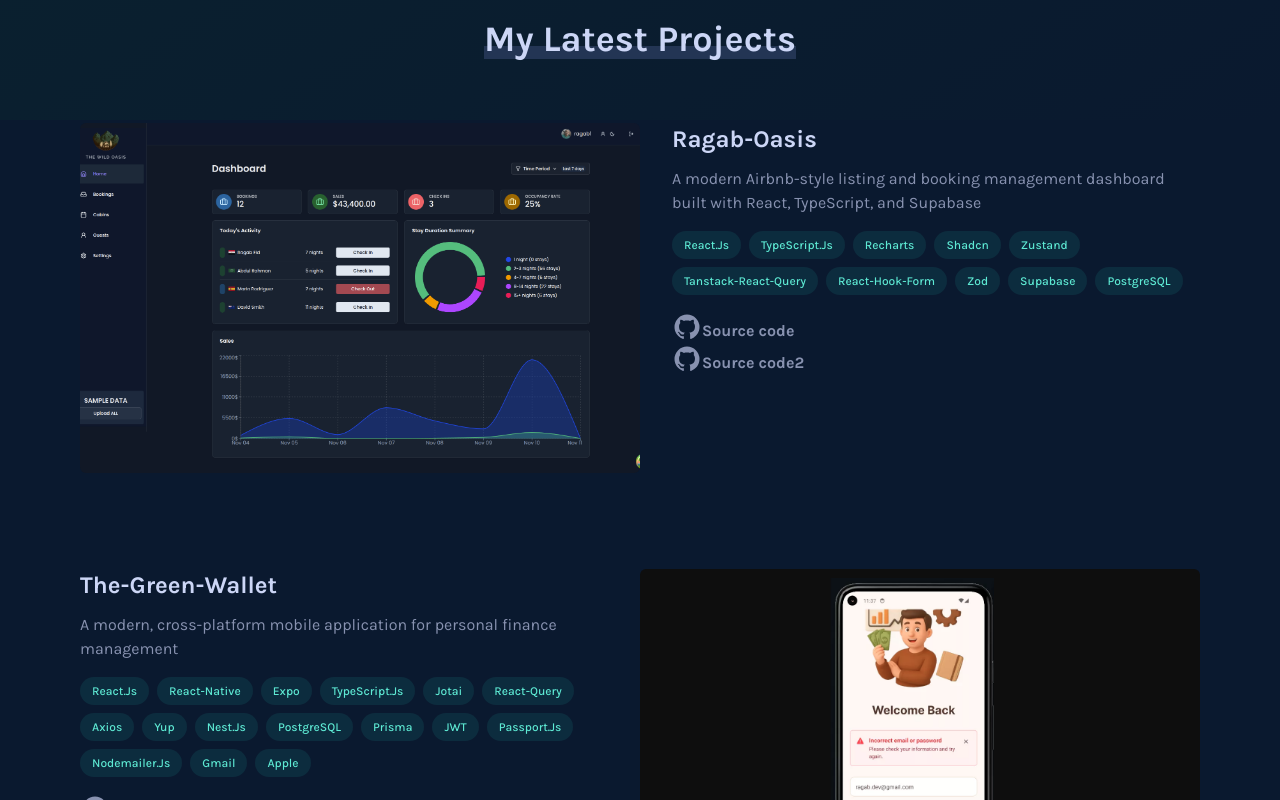
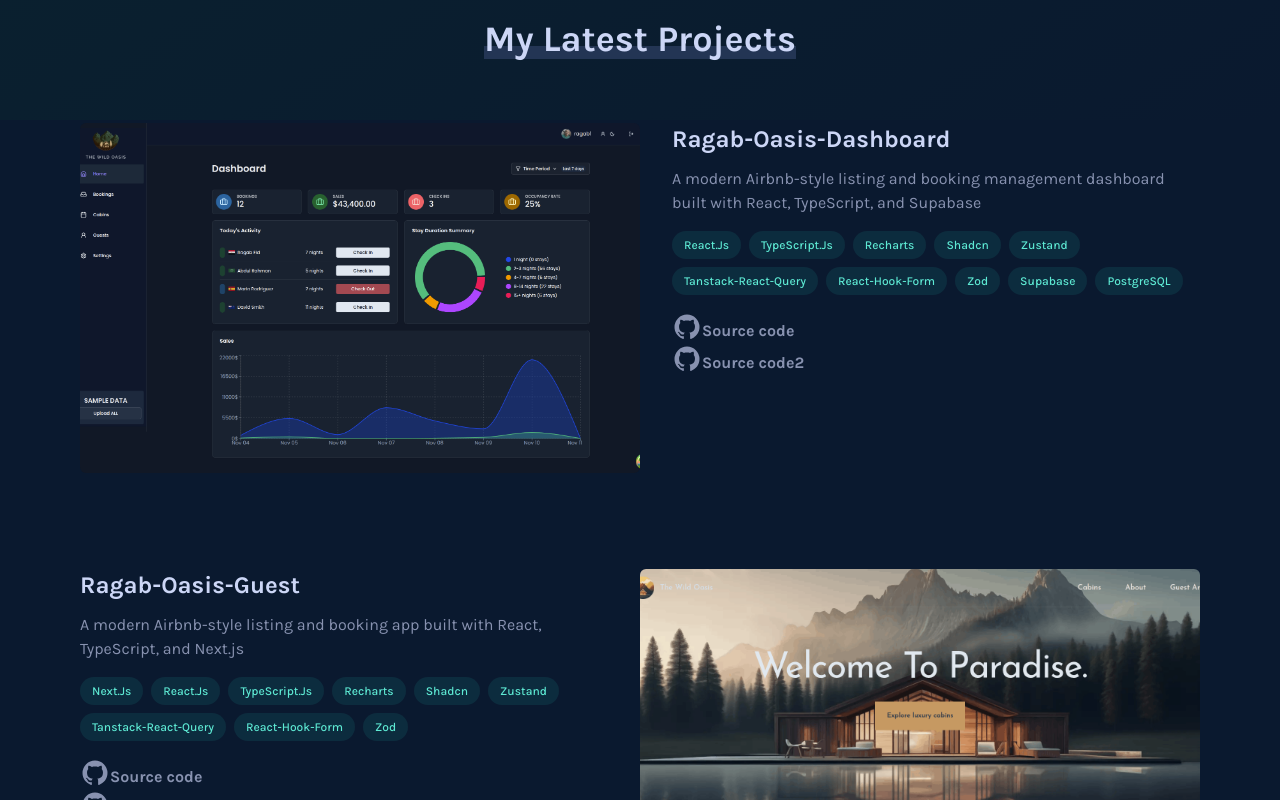
Before and after one commit to ragab0/ragab-portfolio, a Next.js app: page /work in a window 1280 px wide. Shown: the part 680-1480 px from the top of the page. Built offline with nearby package versions, Linux system fonts and the light colour scheme.

Commit message:
update: personal images & projects (added oasis-guest)

```diff
--- a/app/about/components/Sidebar.js
+++ b/app/about/components/Sidebar.js
@@ -2,17 +2,21 @@ import Link from "next/link";
 import socials from "@/assets/data/socials";
 import Ragab from "@/assets/svgs/Ragab";
 import ragab from "@/assets/ragab-eid.jpg";
+import ragab2 from "@/assets/ragab-eid.jpg";
+import ragab3 from "@/assets/ragab-picture.jpg";
+
 import Image from "next/image";
 
 export default function Sidebar() {
   return (
     <header className="md:sticky md:top-12 left-0 max-md:mb-14 mx-auto">
       {/* <Ragab className="w-[200] h-[200px] md:h-[300px] max-md:rounded-full" /> */}
-      <div className="shadow-[0px_0px_5px_12px] text-lightestNavy rounded-full">
+      <div className="shadow-[0px_0px_5px_12px] text-lightestNavy">
         <Image
-          alt="Ragab-Eid picture"
-          src={ragab}
-          className="aspect-square object-cover rounded-full"
+          alt="Ragab Eid personal sidebar picture"
+          src={ragab3}
+          className="aspect-square object-cover object-top"
+          placeholder="blur"
         />
       </div>
       <ul className="items-list my-8 flex mx-auto w-fit gap-2">
--- a/app/page.js
+++ b/app/page.js
@@ -2,6 +2,7 @@ import Link from "next/link";
 import Ragab0 from "@/assets/svgs/RagabBig";
 import ragab1 from "@/assets/ragab-picture.jpg";
 import ragab2 from "@/assets/ragab-eid.jpg";
+import ragabNew from "@/assets/new-ragab.jpg";
 import Image from "next/image";
 
 export const metadata = {
@@ -37,9 +38,10 @@ export default function Home() {
       <div className="max-md:mx-12 shadow-[12px_12px_5px_0] text-lightestNavy">
         {/* <ragab0 className="w-full h-full max-w-[400px]" /> */}
         <Image
-          alt="ragab-eid picture"
-          src={ragab1}
+          alt="Ragab Eid Personal Main Picture"
+          src={ragabNew}
           className="w-full h-full max-w-[400px] rounded-sm"
+          placeholder="blur"
         />
         <img />
       </div>
--- a/app/work/components/FeaturedProjects.js
+++ b/app/work/components/FeaturedProjects.js
@@ -34,6 +34,7 @@ export default function FeaturedProjects({ projects }) {
                 src={srcImg}
                 className="min-w-full min-h-full object-cover
                   hover:scale-110"
+                placeholder="blur"
               />
             </Link>
             <figcaption className="w-full md:w-1/2 max-w-lg ">
--- a/app/work/components/MoreProjects.js
+++ b/app/work/components/MoreProjects.js
@@ -40,6 +40,7 @@ export default function MoreProjects({ projects = [] }) {
                 src={srcImg}
                 className="min-w-full min-h-full object-cover
                   hover:scale-110"
+                placeholder="blur"
               />
             </Link>
             <figcaption className="flex-1 grid grid-rows-[1fr_auto]">
--- a/assets/data/projectsApi.js
+++ b/assets/data/projectsApi.js
@@ -2,6 +2,7 @@ import Formatopia from "@/assets/imgs/projects/format_topia/format_topia.png";
 import DevBlog from "@/assets/imgs/projects/dev_blog/dev_blog1.png";
 import Nabza from "@/assets/imgs/projects/Nabza/home1.png";
 import Oasis from "@/assets/imgs/projects/Oasis/dash.png";
+import OasisGuest from "@/assets/imgs/projects/Oasis/guest.png";
 import Wallet from "@/assets/imgs/projects/Wallet/wallet.png";
 import EdepediaPreview from "@/assets/imgs/projects/EDEPedia/EDEPedia-preview.png";
 import TodPreview from "@/assets/imgs/projects/TOD/tod_v3.png";
@@ -25,9 +26,9 @@ import Leon from "@/assets/imgs/projects/Leon/Leon.jpg";
 
 export const featuredProjectsApi = [
   {
-    name: "Ragab-Oasis",
+    name: "Ragab-Oasis-Dashboard",
     srcImg: Oasis,
-    link: "https://oasis-ragab.netlify.app/dashboard",
+    link: "https://oasis-ragab.netlify.app",
     gitLinks: [
       "https://github.com/ragab0/the-wild-oasis",
       "https://github.com/ragab0/the-wild-oasis/#%EF%B8%8F-api--backend",
@@ -46,6 +47,29 @@ export const featuredProjectsApi = [
       "Zod",
       "Supabase",
       "PostgreSQL",
+    ],
+  },
+  {
+    name: "Ragab-Oasis-Guest",
+    srcImg: OasisGuest,
+    link: "https://ragab-oasis-guest.vercel.app/",
+    gitLinks: [
+      "https://github.com/ragab0/the-wild-oasis-guest",
+      "https://github.com/ragab0/the-wild-oasis/#%EF%B8%8F-api--backend",
+    ],
+    description: `
+      A modern Airbnb-style listing and booking app built with React, TypeScript, and Next.js
+    `,
+    coreSkills: [
+      "Next.js",
+      "React.js",
+      "TypeScript.js",
+      "Recharts",
+      "Shadcn",
+      "Zustand",
+      "Tanstack-React-Query",
+      "React-Hook-Form",
+      "Zod",
     ],
   },
   {
@@ -83,7 +107,7 @@ export const featuredProjectsApi = [
   {
     name: "Nabza - نبذة",
     srcImg: Nabza,
-    link: "https://www.ragab.shop/",
+    link: "https://www.nabza.online/",
     gitLinks: [
       "https://github.com/ragab0/nabza-platform-api",
       "https://github.com/ragab0/nabza-platform",
```
Also changed, not shown: assets/imgs/projects/Oasis/guest.png (added), assets/new-ragab.jpg (added).
